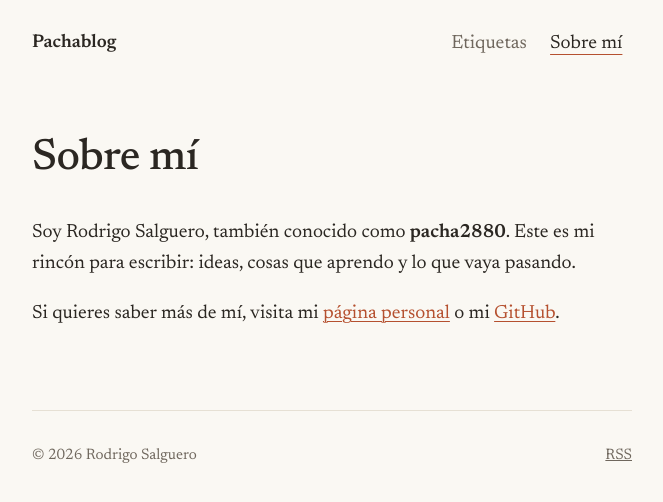
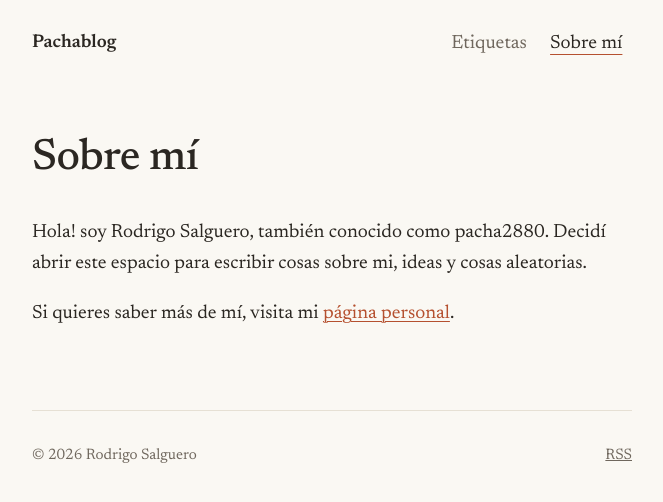
Before and after one commit to pacha2880/pachablog, a Jekyll site: the page built from sobre-mi.md, in a window 1280 px wide. Shown: the top 502 px of the page, without its empty margins (308-971 px from the left). Built offline with Jekyll 4.4.1, drawn with Linux system fonts in a browser that asks for light colours.

Commit message:
Update sobre-mi.md

```diff
--- a/sobre-mi.md
+++ b/sobre-mi.md
@@ -4,6 +4,6 @@ title: Sobre mí
 permalink: /sobre-mi/
 ---
 
-Soy Rodrigo Salguero, también conocido como **pacha2880**. Este es mi rincón para escribir: ideas, cosas que aprendo y lo que vaya pasando.
+Hola! soy Rodrigo Salguero, también conocido como pacha2880. Decidí abrir este espacio para escribir cosas sobre mi, ideas y cosas aleatorias.
 
-Si quieres saber más de mí, visita mi [página personal](https://pacha2880.github.io/) o mi [GitHub](https://github.com/pacha2880).
+Si quieres saber más de mí, visita mi [página personal](https://pacha2880.github.io/).
```
